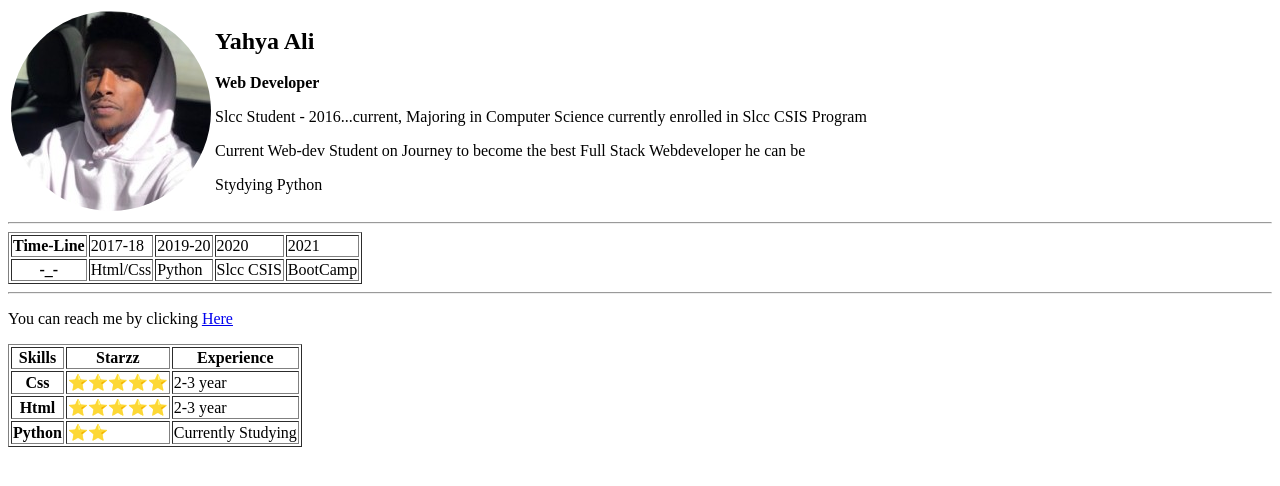
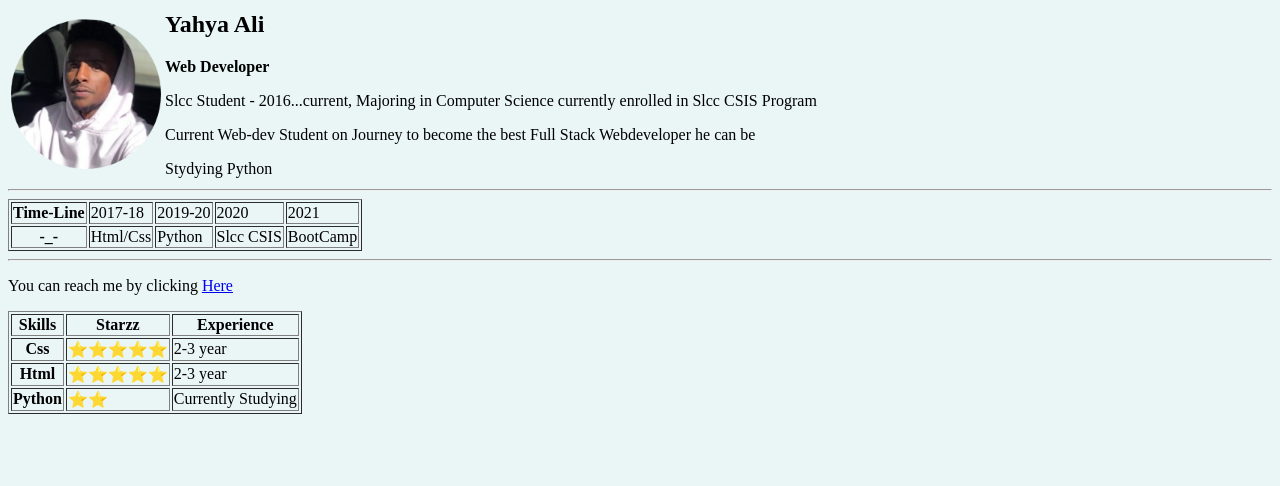
Before and after one commit to yahyaali09/cv, a plain HTML site: page index.html in a window 1280 px wide. Drawn offline with Linux system fonts and the light colour scheme.

Commit message:
Update index.html
Pure Html

```diff
--- a/index.html
+++ b/index.html
@@ -6,13 +6,22 @@
           content="width=device-width, user-scalable=no, initial-scale=1.0, maximum-scale=1.0, minimum-scale=1.0">
     <meta http-equiv="X-UA-Compatible" content="ie=edge">
     <title>Personal Site</title>
+<style>
+
+    body {
+        background-color: #EAF6F6 ;
+    }
+</style>
+
+
+
 </head>
-<body>
+<body style="background-color:#EAF6F6;">
 <!--header-->
 <section>
     <table>
         <tr>
-          <td><img src="img/circle-cropped.png"></td>
+          <td><img src="img/circle-cropped.png" alt="Yahya Ali" style="width:150px;height:150px;"></td>
           <td><h1>Yahya Ali</h1>
           <p><b>Web Developer</b></p>
           <p>Slcc Student - 2016...current, Majoring in Computer Science currently enrolled in Slcc CSIS Program</p>
```
